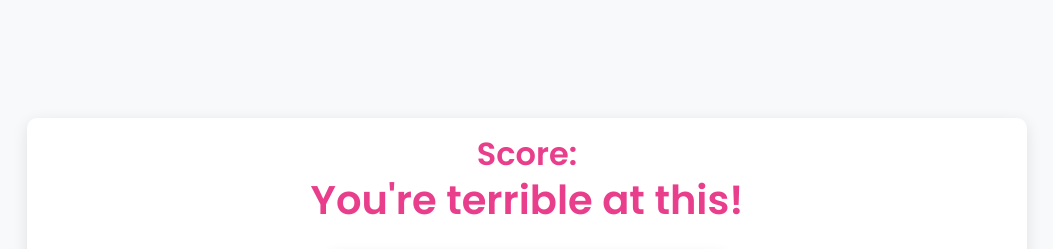
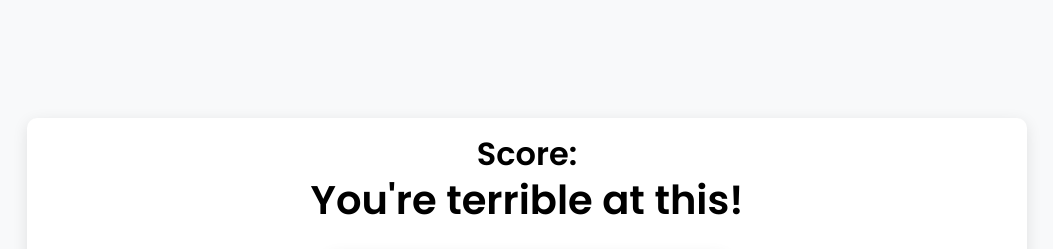
Before and after one commit to Kidus-Nesibu/quiz-app, a website built with Vite: page terrible.html in a window 1280 px wide. Shown: the top 249 px of the page, without its empty margins (113-1166 px from the left). Built offline with nearby package versions, Linux system fonts and the light colour scheme; grey boxes are pictures that could not be loaded.

Commit message:
updated design

```diff
--- a/src/terrible.css
+++ b/src/terrible.css
@@ -11,7 +11,7 @@
 body {
     font-family: 'Poppins', sans-serif; /* Updated to use Poppins */
     background-color: #f8f9fa;
-    color: #343a40;
+    color: #000; /* Changed text color to black */
     line-height: 1.6;
     display: flex;
     justify-content: center;
@@ -28,7 +28,7 @@ body {
     left: 50%;
     transform: translateX(-50%);
     font-size: 2rem;
-    color: #e83e8c;
+    color: #000; /* Changed text color to black */
     z-index: 1; /* Ensure it stays above other elements */
 }
 
@@ -61,7 +61,7 @@ body {
 h1 {
     font-size: 2.5rem;
     font-weight: 600; /* More prominent weight */
-    color: #e83e8c;
+    color: #000; /* Changed text color to black */
     margin-bottom: 0;
     animation: fadeIn 1.5s ease-out forwards;
 }
```
